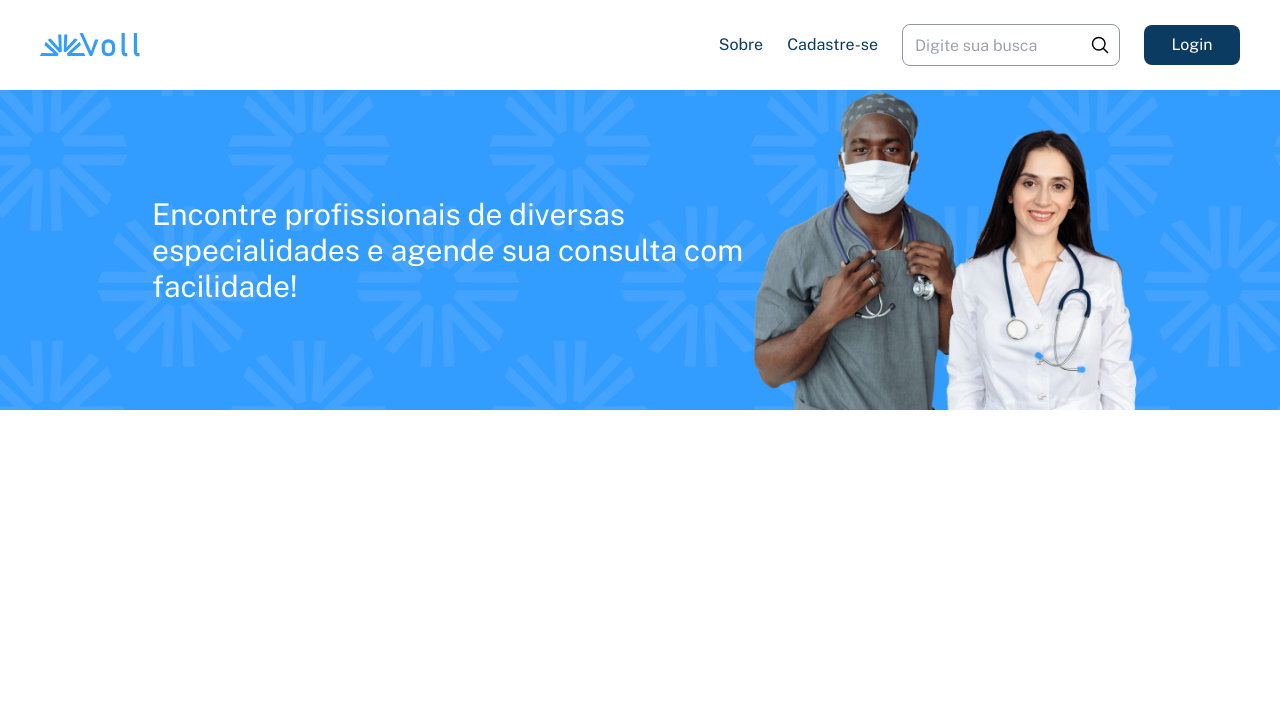
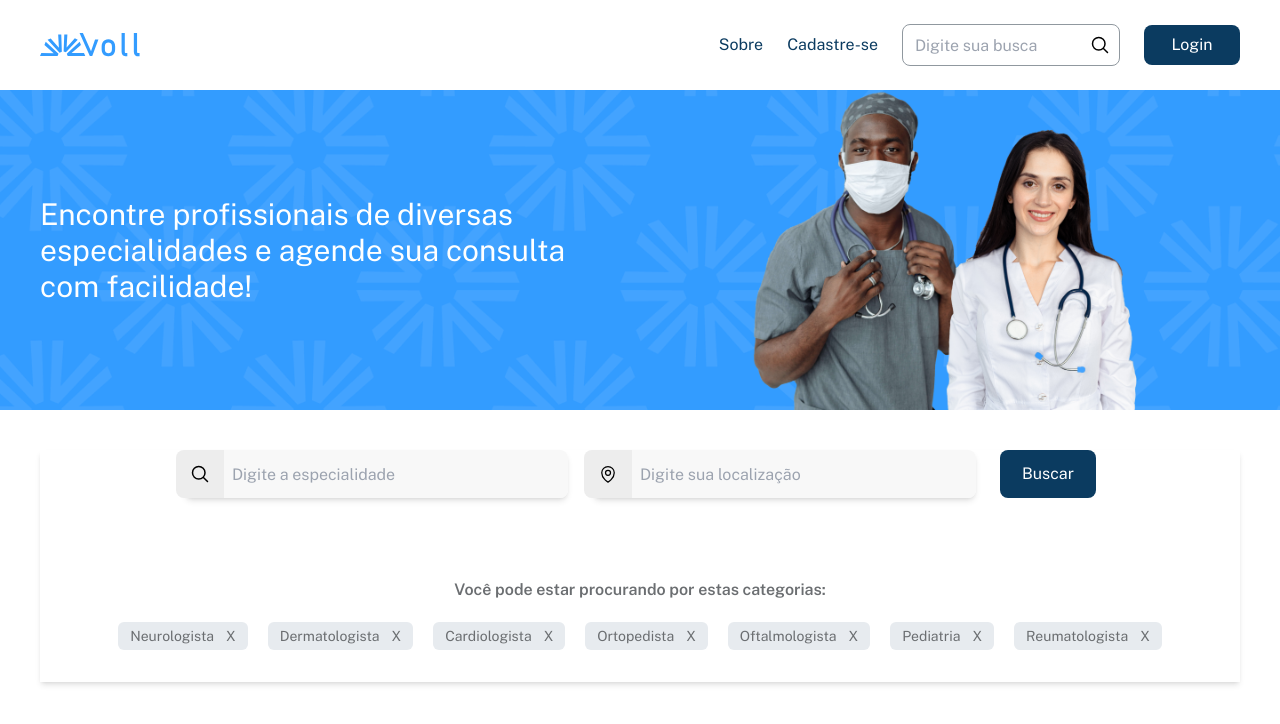
Before and after one commit to jessicaagrs/medicalClinic, a Next.js app: page / in a window 1280 px wide. Shown: the top 724 px of the page. Built offline with nearby package versions, Linux system fonts and the light colour scheme.

Commit message:
feat: add filter components and update layout with new styles

```diff
--- a/src/app/layout.tsx
+++ b/src/app/layout.tsx
@@ -1,6 +1,6 @@
 import type { Metadata } from 'next';
 import { Public_Sans } from 'next/font/google';
-import './globals.css';
+import '../styles/globals.css';
 
 const publicSans = Public_Sans({
   variable: '--font-public-sans',
--- a/src/app/page.tsx
+++ b/src/app/page.tsx
@@ -1,11 +1,15 @@
 import Banner from '@/components/banner/Banner';
+import ContainerFilter from '@/components/filter/ContainerFilter';
 import Header from '@/components/header/Header';
 
 export default function Home() {
   return (
     <>
       <Header />
-      <Banner />
+      <main>
+        <Banner />
+        <ContainerFilter />
+      </main>
     </>
   );
 }
--- a/src/components/banner/Banner.tsx
+++ b/src/components/banner/Banner.tsx
@@ -1,10 +1,12 @@
 export default function Banner() {
-    return (
-      <section className="bg-[url(/Banner.png)] bg-no-repeat bg-cover bg-top bg-custom50 h-80 py-8 px-6 flex items-center">
-        <h1 className="text-custom30 text-3xl max-w-[40ch] pl-32">
+  return (
+    <section className="bg-[url(/Banner.png)] bg-no-repeat bg-cover bg-top bg-custom50 h-80 py-8 px-6 flex items-center">
+      <div className="full-width-container w-full">
+        <h1 className="text-custom30 text-3xl max-w-[30ch]">
           Encontre profissionais de diversas especialidades e agende sua
           consulta com facilidade!
         </h1>
-      </section>
-    );
-};
+      </div>
+    </section>
+  );
+}
--- /dev/null
+++ b/src/components/filter/ContainerFilter.tsx
@@ -0,0 +1,57 @@
+'use client';
+
+import Image from 'next/image';
+import { useState } from 'react';
+import Button from '../globals/Button';
+import Input from '../globals/Input';
+import SpecialtyFilter from './SpecialtyFilter';
+
+export default function ContainerFilter() {
+  const [searchSpecialty, setSearchSpecialty] = useState('');
+  const [searchLocation, setSearchLocation] = useState('');
+
+  const handleOnChangeSearch = (event: React.ChangeEvent<HTMLInputElement>) => {
+    setSearchSpecialty(event.target.value);
+    setSearchLocation('');
+  };
+  return (
+    <section className="full-width-container shadow-md">
+      <form className="flex justify-center items-center mt-10 gap-6">
+        <div className="flex items-center shadow-md rounded-lg relative">
+          <div
+            className="w-12 h-12 flex justify-center items-center bg-custom60
+            rounded-l-lg absolute -left-2"
+          >
+            <Image src="/Search.svg" alt="search" width={20} height={20} />
+          </div>
+          <Input
+            classname="h-12 w-96 pl-12 bg-custom70 outline-none rounded-r-lg"
+            placeholder="Digite a especialidade"
+            name="especialidade"
+            type="text"
+            value={searchSpecialty}
+            onChange={handleOnChangeSearch}
+          />
+        </div>
+        <div className="flex items-center shadow-md rounded-lg relative">
+          <div
+            className="w-12 h-12 flex justify-center items-center bg-custom60
+            rounded-l-lg absolute -left-2"
+          >
+            <Image src="/Location.svg" alt="location" width={20} height={20} />
+          </div>
+          <Input
+            classname="h-12 w-96 pl-12 bg-custom70 outline-none rounded-r-lg"
+            placeholder="Digite sua localização"
+            name="localizacao"
+            type="text"
+            value={searchLocation}
+            onChange={(event) => setSearchLocation(event.target.value)}
+          />
+        </div>
+        <Button height="h-12">Buscar</Button>
+      </form>
+      <SpecialtyFilter />
+    </section>
+  );
+}
--- /dev/null
+++ b/src/components/filter/SpecialtyFilter.tsx
@@ -0,0 +1,46 @@
+export default function SpecialtyFilter() {
+  return (
+    <div className="mt-12 flex flex-col items-center gap-5 p-8 text-custom80">
+      <p className=" font-semibold text-base">
+        Você pode estar procurando por estas categorias:
+      </p>
+      <ul className="flex gap-5 text-sm">
+        <li className="bg-custom40 px-3 py-1 rounded-md">
+          <button className="flex items-center gap-3">
+            Neurologista <span>X</span>
+          </button>
+        </li>
+        <li className="bg-custom40 px-3 py-1 rounded-md">
+          <button className="flex items-center gap-3">
+            Dermatologista <span>X</span>
+          </button>
+        </li>
+        <li className="bg-custom40 px-3 py-1 rounded-md">
+          <button className="flex items-center gap-3">
+            Cardiologista <span>X</span>
+          </button>
+        </li>
+        <li className="bg-custom40 px-3 py-1 rounded-md">
+          <button className="flex items-center gap-3">
+            Ortopedista <span>X</span>
+          </button>
+        </li>
+        <li className="bg-custom40 px-3 py-1 rounded-md">
+          <button className="flex items-center gap-3">
+            Oftalmologista <span>X</span>
+          </button>
+        </li>
+        <li className="bg-custom40 px-3 py-1 rounded-md">
+          <button className="flex items-center gap-3">
+            Pediatria <span>X</span>
+          </button>
+        </li>
+        <li className="bg-custom40 px-3 py-1 rounded-md">
+          <button className="flex items-center gap-3">
+            Reumatologista <span>X</span>
+          </button>
+        </li>
+      </ul>
+    </div>
+  );
+}
--- /dev/null
+++ b/src/components/globals/ButtonInput.tsx
@@ -0,0 +1,23 @@
+import Image from 'next/image';
+
+type ButtonInputProps = {
+  readonly onClick: (e: React.MouseEvent<HTMLButtonElement>) => void;
+  readonly classname?: string;
+  readonly iconSrc?: string;
+  readonly iconAlt?: string;
+  readonly seeCancelButton?: boolean;
+};
+
+export default function ButtonInput({
+  onClick,
+  classname,
+  iconSrc = '/Search.svg',
+  iconAlt = 'search',
+  seeCancelButton = false,
+}: ButtonInputProps) {
+  return (
+    <button className={classname} onClick={onClick}>
+      <Image src={seeCancelButton ? '/Cancel.svg' : iconSrc} alt={iconAlt} width={20} height={20} />
+    </button>
+  );
+}
--- /dev/null
+++ b/src/components/globals/Input.tsx
@@ -0,0 +1,37 @@
+type InputProps = {
+  readonly type: 'text' | 'number' | 'email' | 'password' | 'search';
+  readonly value: string | number;
+  readonly name: string;
+  readonly placeholder: string;
+  readonly classname: string;
+  readonly disabled?: boolean;
+  readonly id?: string;
+  readonly onKeyDown?: (e: React.KeyboardEvent<HTMLInputElement>) => void;
+  readonly onChange?: (e: React.ChangeEvent<HTMLInputElement>) => void;
+};
+
+export default function Input({
+  type,
+  id,
+  value,
+  name,
+  placeholder,
+  classname,
+  disabled,
+  onChange,
+  onKeyDown,
+}: InputProps) {
+  return (
+    <input
+      type={type}
+      id={id}
+      value={value}
+      name={name}
+      placeholder={placeholder}
+      onChange={onChange}
+      disabled={disabled}
+      className={`input ${classname}`}
+      onKeyDown={onKeyDown}
+    />
+  );
+}
--- a/src/components/header/SearchHeader.tsx
+++ b/src/components/header/SearchHeader.tsx
@@ -1,8 +1,19 @@
-import Image from 'next/image';
+import { useState } from 'react';
+import ButtonInput from '../globals/ButtonInput';
+import Input from '../globals/Input';
 
 export const SearchHeader = () => {
+  const [searchValue, setSearchValue] = useState('');
+  const [seeCancelButton, setSeeCancelButton] = useState(false);
+
   const handleClickSearch = (event: React.MouseEvent<HTMLButtonElement>) => {
     console.log('search', event);
+    console.log('search', searchValue);
+  };
+
+  const handleOnChangeSearch = (event: React.ChangeEvent<HTMLInputElement>) => {
+    setSearchValue(event.target.value);
+    setSeeCancelButton(event.target.value.length > 0);
   };
 
   const handleMouseEnterSearch = (
@@ -15,20 +26,21 @@ export const SearchHeader = () => {
 
   return (
     <div className="relative">
-      <input
-        className={`input border border-custom20 outline-transparent focus:outline-2 focus:outline-offset-2 focus:outline-custom20 h-10 rounded-lg px-3 py-5 $`}
+      <Input
+        classname="border border-custom20 outline-transparent focus:outline-2 focus:outline-offset-2 focus:outline-custom20 h-10 rounded-lg px-3 py-5"
         type="search"
+        value={searchValue}
         name="search"
         id="search-header"
         placeholder="Digite sua busca"
+        onChange={handleOnChangeSearch}
         onKeyDown={handleMouseEnterSearch}
       />
-      <button
-        className="absolute right-0 top-0 h-full w-10 flex justify-center items-center rounded-r-lg"
+      <ButtonInput
+        seeCancelButton={seeCancelButton}
         onClick={handleClickSearch}
-      >
-        <Image src="/Search.svg" alt="search" width={20} height={20} />
-      </button>
+        classname="absolute right-0 top-0 h-full w-10 flex justify-center items-center rounded-r-lg"
+      />
     </div>
   );
 };
--- a/tailwind.config.ts
+++ b/tailwind.config.ts
@@ -14,6 +14,9 @@ export default {
         custom30: '#FFFFFF',
         custom40: '#E7EBEF',
         custom50: '#339CFF',
+        custom60: '#EDEDED',
+        custom70: '#F8F8F8',
+        custom80: '#6B6E71',
       },
     },
   },
```
Also changed, not shown: public/Cancel.svg (added), public/Location.svg (added), src/styles/globals.css (line endings or trailing spaces).
